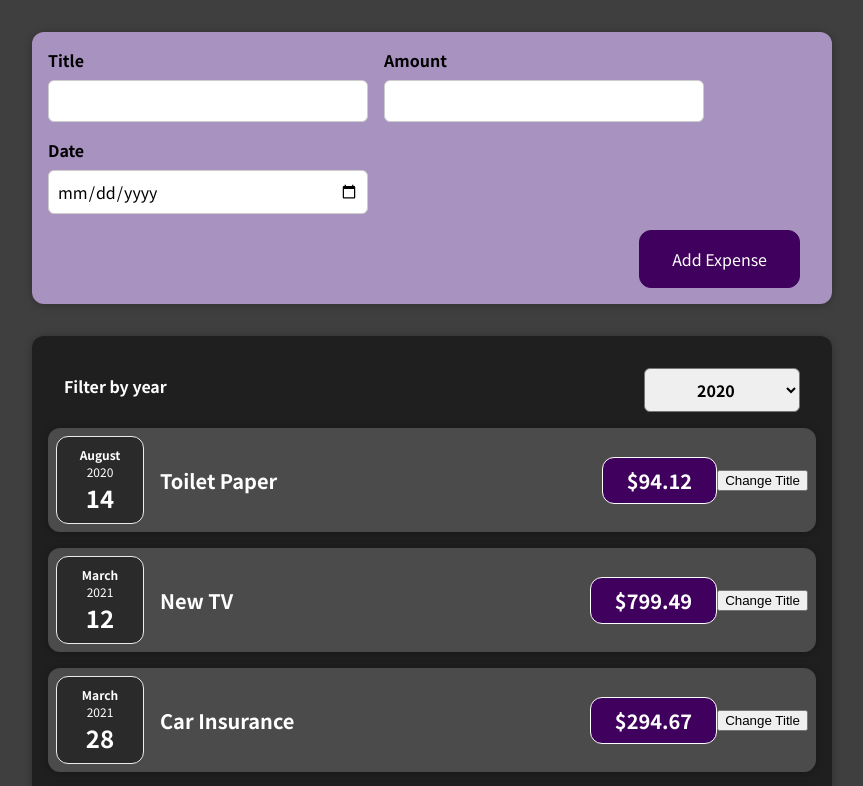
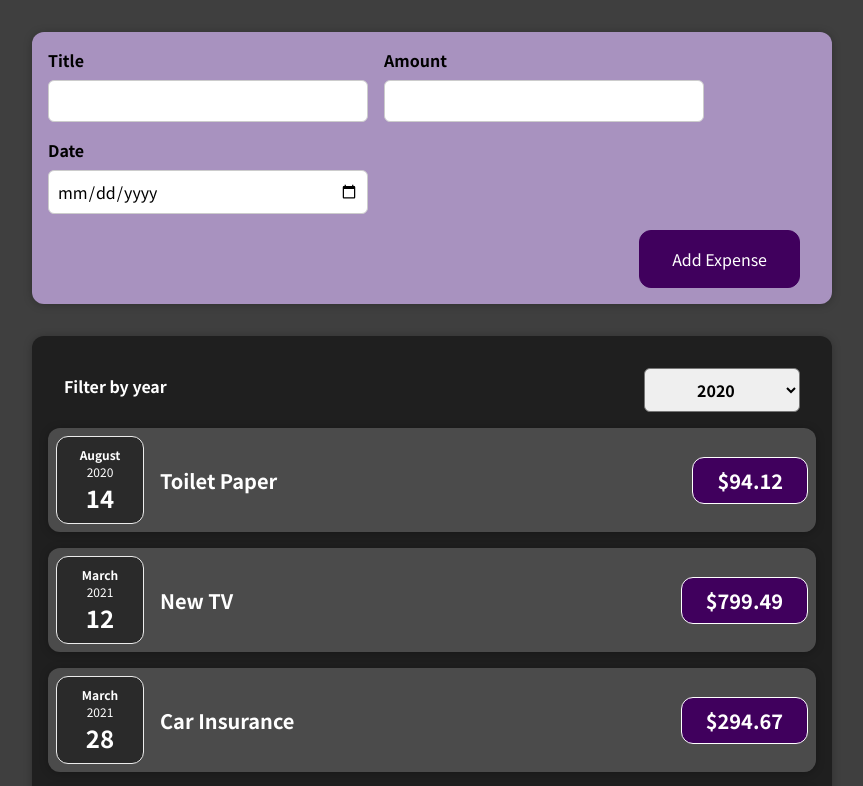
Before and after one commit to EpinderSingh/ReactA-Z, a React (Create React App) app: page / in a window 1280 px wide. Shown: the top 786 px of the page, without its empty margins (208-1071 px from the left). Built offline with nearby package versions, Linux system fonts and the light colour scheme.

Commit message:
Stateup complete

```diff
--- a/src/components/Expenses/ExpenseItem.js
+++ b/src/components/Expenses/ExpenseItem.js
@@ -1,4 +1,3 @@
-import { useState } from 'react';
 // Internal imports
 import ExpensesDate from './ExpensesDate';
 import Card from '../UI/Card';
@@ -6,22 +5,14 @@
 import './ExpenseItem.css';
 
 function ExpenseItem(props) {
-  const [title, setTitle] = useState(props.title);
-
-  const clickHandler = () => {
-    setTitle('Updated!');
-    console.log(title);
-  };
-
   return (
     <Card className='expense-item'>
       <ExpensesDate date={props.date} />
 
       <div className='expense-item__description'>
-        <h2>{title}</h2>
+        <h2>{props.title}</h2>
         <div className='expense-item__price'>${props.amount}</div>
       </div>
-      <button onClick={clickHandler}>Change Title</button>
     </Card>
   );
 }
```
